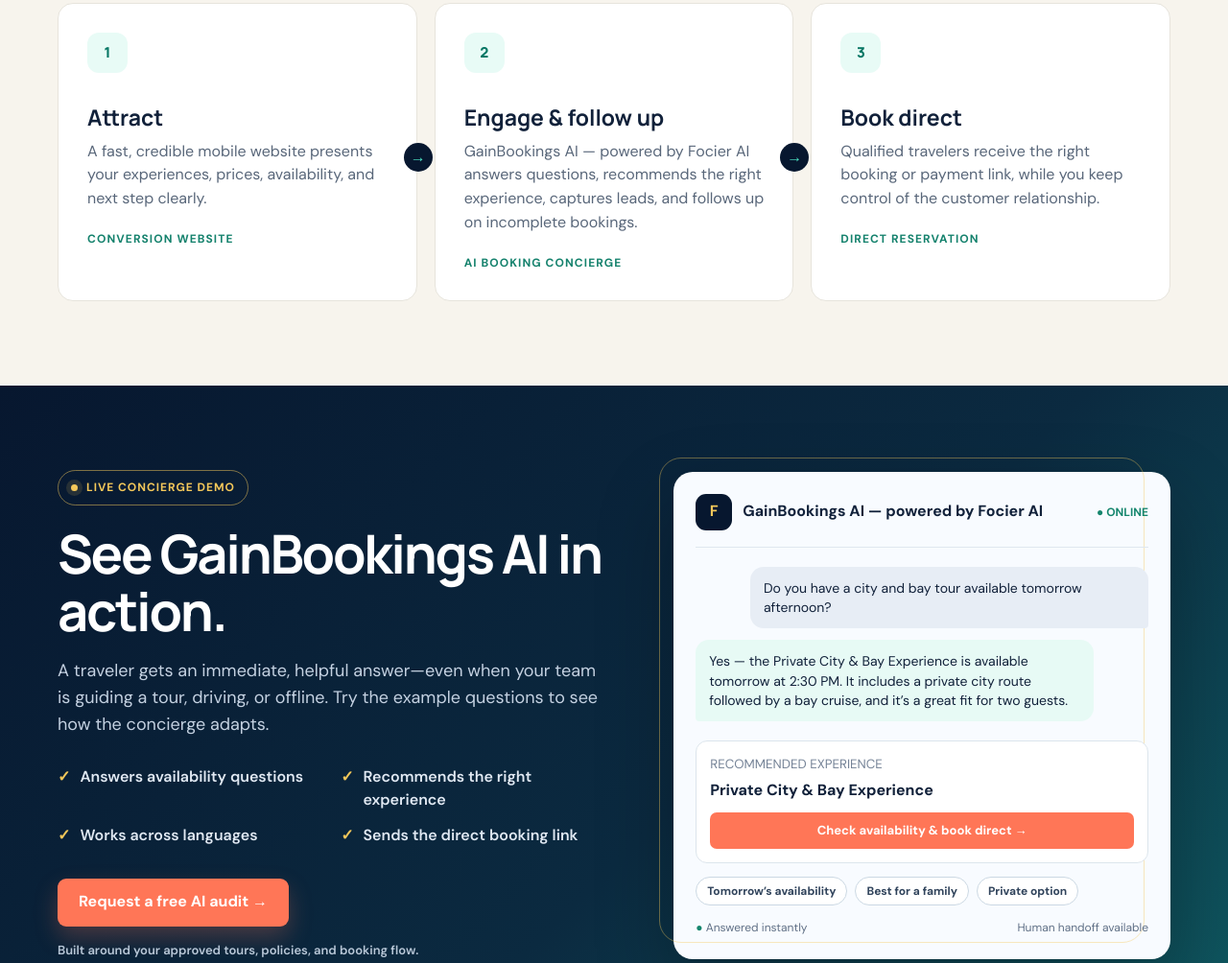
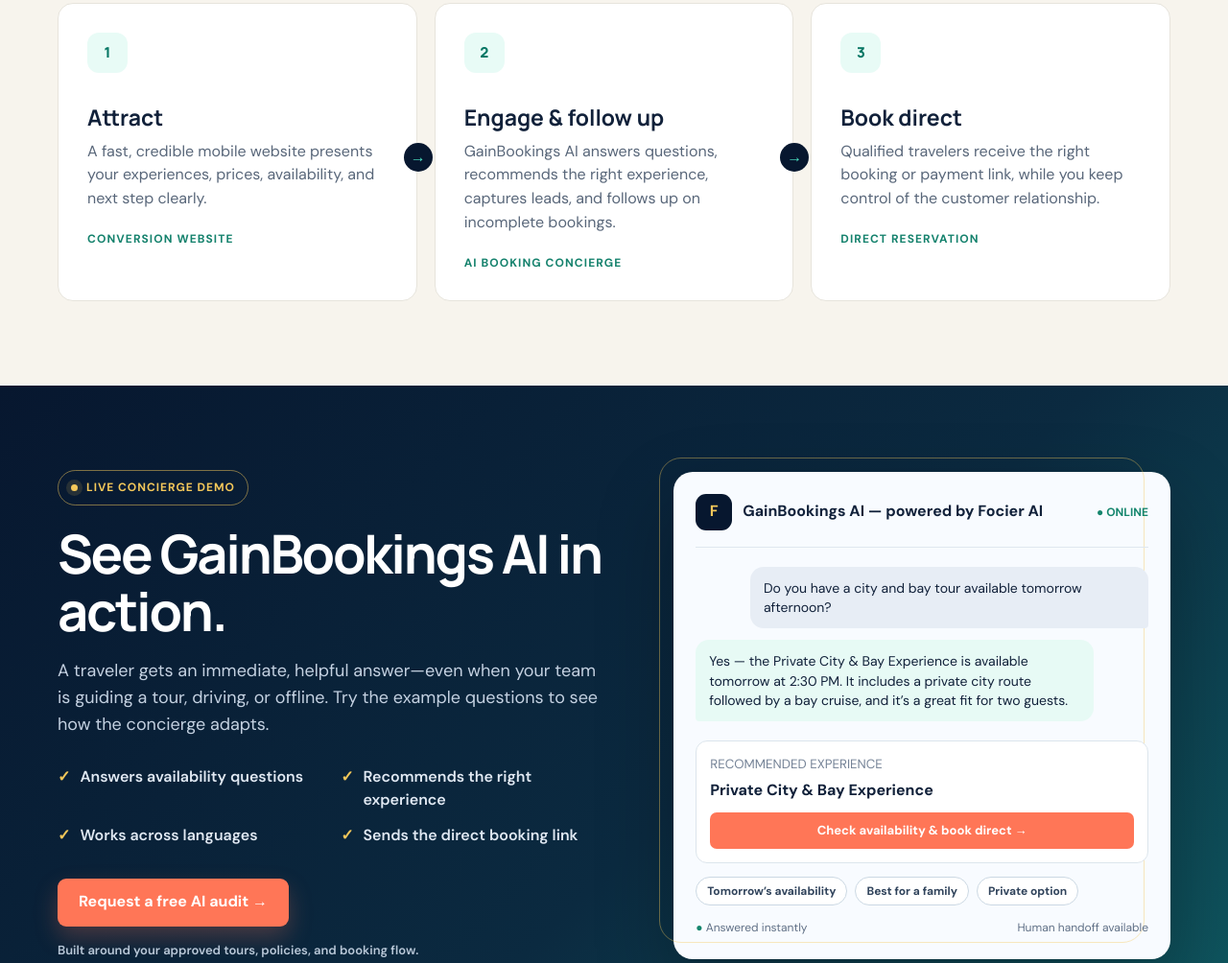
Before and after one commit to heroldbuttel-beep/gainbookings, a website: page index.html in a window 1280 px wide. Shown: the part 3142-4146 px from the top of the page at 96% size. Drawn offline with Linux system fonts and the light colour scheme.

Commit message:
Reduce repeated AI product naming across the page

```diff
--- a/index.html
+++ b/index.html
@@ -106,7 +106,7 @@
         <div class="section-head center"><div class="kicker">From website visit to confirmed booking</div><h2>A complete booking system in three steps.</h2><p>Every visitor is a potential booking opportunity. The system helps you earn their attention, answer at the right moment, and move qualified travelers toward booking directly.</p></div>
         <div class="system-steps">
           <article class="system-step"><div class="system-num">1</div><h3>Attract</h3><p>A fast, credible mobile website presents your experiences, prices, availability, and next step clearly.</p><span class="system-label">CONVERSION WEBSITE</span></article>
-          <article class="system-step"><div class="system-num">2</div><h3>Engage &amp; follow up</h3><p>GainBookings AI — powered by Focier AI answers questions, recommends the right experience, captures leads, and follows up on incomplete bookings.</p><span class="system-label">AI BOOKING CONCIERGE</span></article>
+          <article class="system-step"><div class="system-num">2</div><h3>Engage &amp; follow up</h3><p>GainBookings AI answers questions, recommends the right experience, captures leads, and follows up on incomplete bookings.</p><span class="system-label">AI BOOKING CONCIERGE</span></article>
           <article class="system-step"><div class="system-num">3</div><h3>Book direct</h3><p>Qualified travelers receive the right booking or payment link, while you keep control of the customer relationship.</p><span class="system-label">DIRECT RESERVATION</span></article>
         </div>
       </div>
@@ -185,7 +185,7 @@
         <div class="section-head center"><div class="kicker">Transparent reference pricing</div><h2>Choose the right starting point.</h2><p>Clear ranges help you plan. Your final proposal depends on scope, integrations, content, languages, and automation requirements.</p></div>
         <div class="product-grid">
           <article class="product-card"><span class="product-tag">FOUNDATION</span><h3>Direct Booking Website</h3><span class="price-prefix">Typical investment</span><div class="product-price">$500–$1,000</div><span class="price-note">One-time payment</span><p>A conversion-focused website that makes your experiences easier to trust, choose, and book.</p><ul><li>Custom mobile-first design</li><li>Tour and service pages</li><li>Booking and payment connection</li><li>SEO foundations and launch support</li></ul><a class="btn btn-primary" href="#contact">Request a free audit →</a></article>
-          <article class="product-card"><span class="product-tag">PREMIUM AUTOMATION</span><h3>GainBookings AI</h3><span class="price-prefix">Typical monthly investment</span><div class="product-price">$150–$300/month</div><span class="price-note">Plus custom setup</span><p>GainBookings AI — powered by Focier AI engages travelers and keeps opportunities moving while your team is busy or offline.</p><ul><li>Instant multilingual answers</li><li>Experience recommendations</li><li>Lead capture and qualification</li><li>Automated booking follow-up</li></ul><a class="btn btn-primary" href="#contact">Request a free audit →</a></article>
+          <article class="product-card"><span class="product-tag">PREMIUM AUTOMATION</span><h3>GainBookings AI</h3><span class="price-prefix">Typical monthly investment</span><div class="product-price">$150–$300/month</div><span class="price-note">Plus custom setup</span><p>GainBookings AI engages travelers and keeps opportunities moving while your team is busy or offline.</p><ul><li>Instant multilingual answers</li><li>Experience recommendations</li><li>Lead capture and qualification</li><li>Automated booking follow-up</li></ul><a class="btn btn-primary" href="#contact">Request a free audit →</a></article>
           <article class="product-card featured"><span class="product-tag">COMPLETE SYSTEM</span><h3>Website + GainBookings AI</h3><span class="price-prefix">Starting at</span><div class="product-price">$2,000+</div><span class="price-note">Complete project + monthly management</span><p>The full conversion and follow-up system for operators who want to turn more website interest into direct bookings.</p><ul><li>Everything in the website package</li><li>GainBookings AI Concierge</li><li>Booking and payment guidance</li><li>Ongoing automation optimization</li></ul><a class="btn btn-primary" href="#contact">Request a free audit →</a></article>
         </div>
         <p class="pricing-note">Reference ranges are not binding quotes. Third-party software, transaction, messaging, and booking-platform fees are separate unless stated in your proposal.</p>
@@ -207,7 +207,7 @@
         <div class="faq-list">
           <details><summary>How long does a booking system take?</summary><p>The timeline depends on the number of experiences, current website, booking platform, and automation needs. You receive a clear schedule with your proposal before work begins.</p></details>
           <details><summary>Can you connect my current booking platform?</summary><p>In many cases, yes. We review your booking provider during the free audit and confirm the best connection before recommending a solution.</p></details>
-          <details><summary>What does Focier AI actually do?</summary><p>GainBookings AI — powered by Focier AI can answer approved traveler questions, recommend experiences, capture qualified leads, send booking links, follow up on incomplete reservations, and hand complex requests to your team.</p></details>
+          <details><summary>What does GainBookings AI actually do?</summary><p>GainBookings AI can answer approved traveler questions, recommend experiences, capture qualified leads, send booking links, follow up on incomplete reservations, and hand complex requests to your team.</p></details>
           <details><summary>Does the AI replace my team?</summary><p>No. It handles repetitive questions and follow-up while keeping a human handoff available for special requests or decisions that need your team.</p></details>
           <details><summary>Will I own the website and customer relationship?</summary><p>Your domain and business accounts stay in your name. Website ownership, connected tools, and responsibilities are documented clearly in the project agreement.</p></details>
           <details><summary>How much does it cost?</summary><p>The website is scoped as a project. GainBookings AI uses a custom setup plus monthly management. After the free audit, you receive a clear proposal before committing.</p></details>
```
